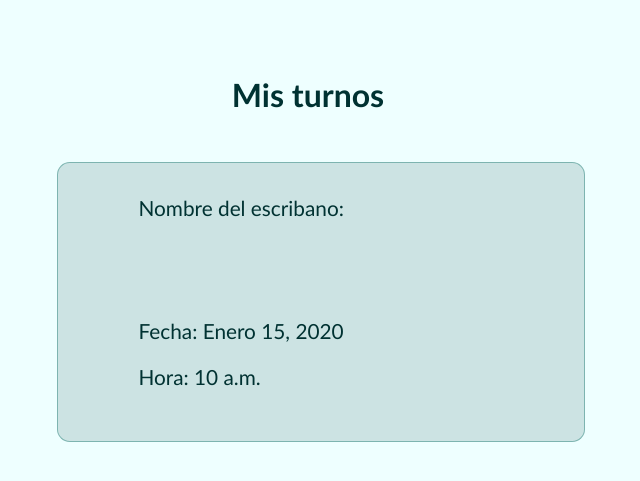
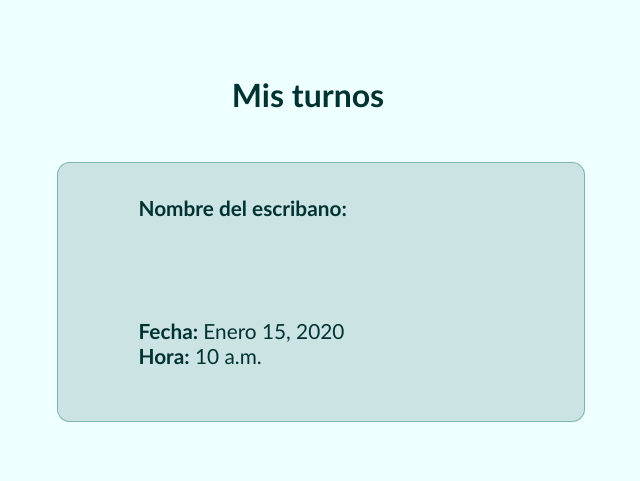
Before and after one commit to Informatorio2021COM05/legalDocs, a Django app: page /turnos/ in a window 1280 px wide. Shown: the part 133-614 px from the top of the page, without its empty margins (332-972 px from the left). Run offline with Django 3.2, Linux system fonts and the light colour scheme; a user stored in the database is signed in; tables that the repository leaves empty hold one stand-in row (values such as "Sample post").

Commit message:
Cambios en la estructura de lista_turnos.html y perfil_usuario.html

```diff
--- a/templates/principal/lista_turnos.html
+++ b/templates/principal/lista_turnos.html
@@ -9,21 +9,22 @@
             {% for turno in turnos_list %}
                 <li>
                 {% if usuario.is_escribano %}
-                    <p>Nombre del cliente: {{ turno.cliente }}</p>
+                    <p><strong>Nombre del cliente:</strong><br>{{ turno.cliente }}</p>
                 {% else %}
-                    <p>Nombre del escribano: </p>
+                    <p><strong>Nombre del escribano: </strong></p>
                     <a href=" {% url 'principal:detalle_escribano' turno.escribano_id %} " >{{ turno.escribano }}</a>
                     <br><br><br>
                 {% endif %}
                 {% if turno.fecha != None or turno.hora != None %}
-                    <p>Fecha: {{ turno.fecha }}</p>
-                    <p>Hora: {{ turno.hora }}</p> </li>
+                    <p><strong>Fecha:</strong> {{ turno.fecha }}<br>
+                    <strong>Hora:</strong> {{ turno.hora }}</p> </li>
+                    <br><br>
                 {% else %}
                     {% if usuario.is_escribano %}
                         <a href="{% url 'principal:editar_turno' turno.pk %}" class="link">Añadir fecha y horario</a></li>
                         <br><br>
                     {% else %}
-                        <p>El escribano aún no ha confirmado el horario del turno</p></li>
+                        <p>Aún no se ha confirmado el horario del turno</p></li>
                         <br><br>
                     {% endif %}
                 {% endif %}
--- a/templates/registration/perfil_usuario.html
+++ b/templates/registration/perfil_usuario.html
@@ -9,10 +9,11 @@
         <p><a href="{% url 'principal:cargar_documento' %}" class="boton">Cargar un documento</a></p><br>
         <p><a href="{% url 'principal:documentos' %}" class="boton">Ver documentos cargados</a></p><br>
     {% else %}
-        <p><a href="{% url 'principal:documentos' %}" class="boton">Ver mis documentos</a></p>
+        <p><a href="{% url 'principal:documentos' %}" class="boton">Ver mis documentos</a></p><br>
     {% endif %}
 
     <p><a href="{% url 'principal:lista_turnos' %}" class="boton">Ver mis turnos</a></p><br>
-    <p><a href="{% url 'cuentas:editar_perfil' customuser.pk %}" class="boton">Editar perfil</a></p><br><br><br><br>
+    <p><a href="{% url 'cuentas:editar_perfil' customuser.pk %}" class="boton">Editar perfil</a></p>
+    <br><br><br>
 
 {% endblock content %}
```
